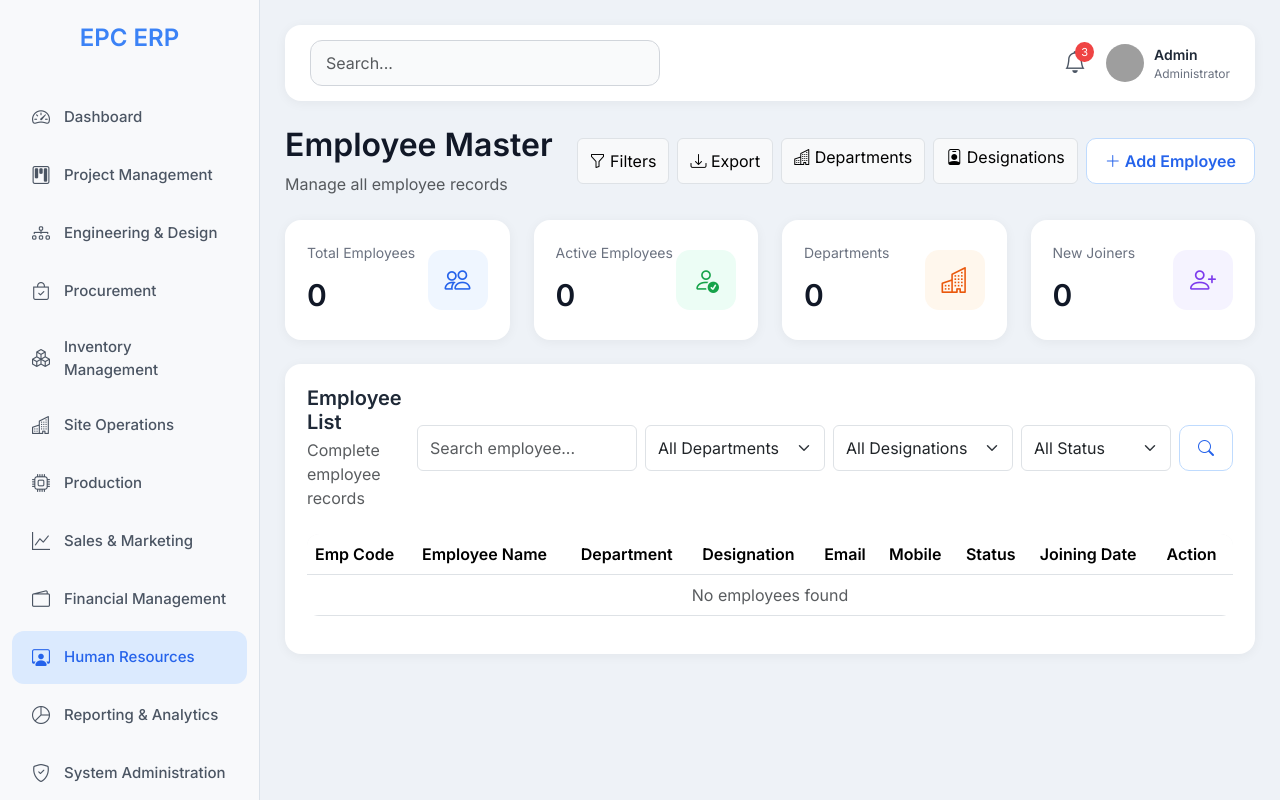
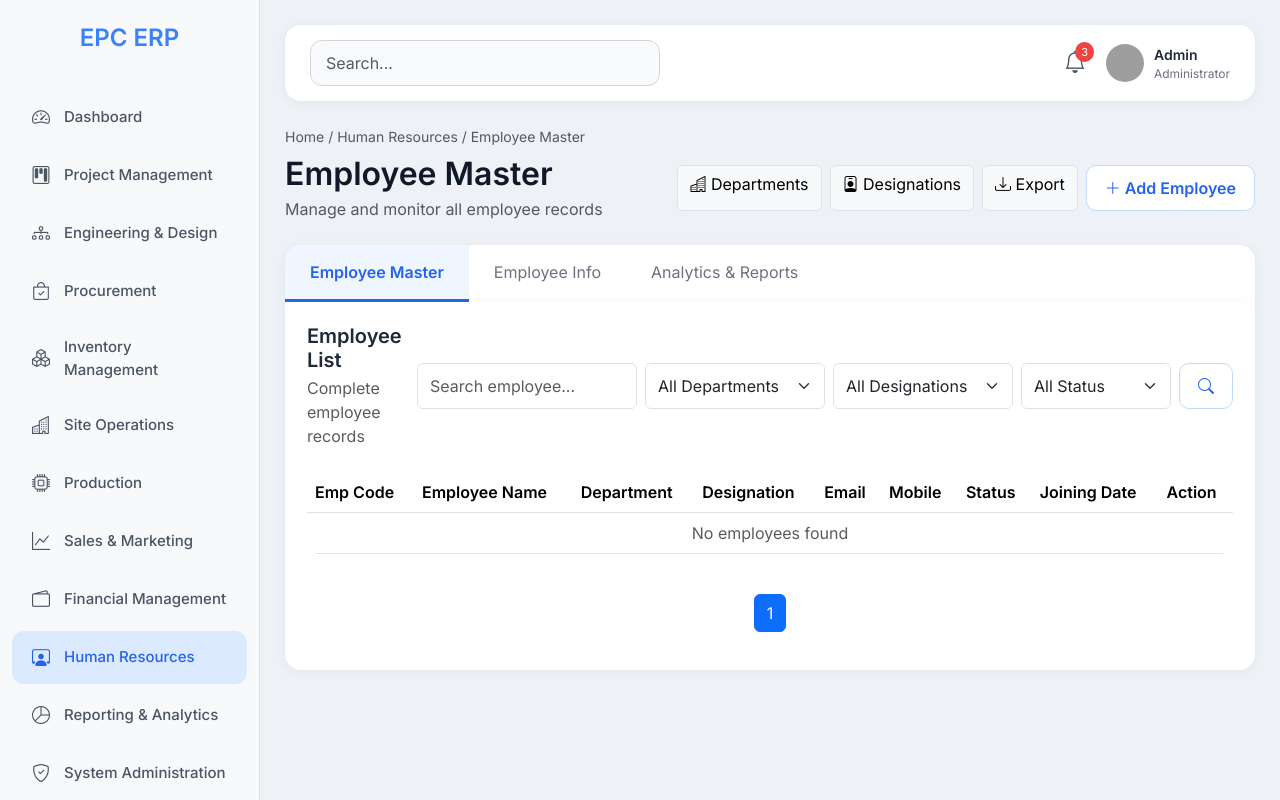
Before and after one commit to deepakpatil261097/EPC_ERP, a Django app: page /hr/employees/ in a window 1280 px wide. Run offline with Django 5.2, Linux system fonts and the light colour scheme; data that the repository does not hold is empty; grey boxes are pictures that could not be loaded.

Commit message:
HR module redesign phase 1 completed

```diff
--- a/hrms/templates/hrms/employee_list.html
+++ b/hrms/templates/hrms/employee_list.html
@@ -4,7 +4,26 @@
 
 <!-- PAGE HEADER -->
 
-<div class="d-flex justify-content-between align-items-center mb-4">
+<div class="mb-4">
+
+    <!-- BREADCRUMB -->
+
+    <div
+        class="text-muted mb-2"
+        style="
+            font-size:14px;
+        "
+    >
+
+        Home /
+        Human Resources /
+        Employee Master
+
+    </div>
+
+    <div
+        class="d-flex justify-content-between align-items-center"
+    >
 
         <div>
 
@@ -12,6 +31,7 @@
                 style="
                     font-weight:700;
                     color:#111827;
+                    margin-bottom:4px;
                 "
             >
 
@@ -23,42 +43,17 @@
                 class="text-muted mb-0"
             >
 
-            Manage all employee
-            records
+                Manage and monitor all employee records
 
             </p>
 
         </div>
 
+        <!-- ACTION BUTTONS -->
+
         <div
             class="d-flex gap-2"
         >
-
-        <!-- FILTER -->
-
-        <button
-            class="btn btn-light border"
-        >
-
-            <i class="bi bi-funnel"></i>
-
-            Filters
-
-        </button>
-
-        <!-- EXPORT -->
-
-        <button
-            class="btn btn-light border"
-        >
-
-            <i class="bi bi-download"></i>
-
-            Export
-
-        </button>
-
-        <!-- DEPARTMENTS -->
 
             <a
                 href="/hr/departments/"
@@ -71,8 +66,6 @@
 
             </a>
 
-        <!-- DESIGNATIONS -->
-
             <a
                 href="/hr/designations/"
                 class="btn btn-light border"
@@ -84,7 +77,16 @@
 
             </a>
 
-        <!-- ADD EMPLOYEE -->
+            <a
+                href="/hr/export-employees/"
+                class="btn btn-light border"
+            >
+
+                <i class="bi bi-download"></i>
+
+                Export
+
+            </a>
 
             <a
                 href="/hr/add-employee/"
@@ -101,225 +103,55 @@
 
     </div>
 
-<!-- KPI CARDS -->
+</div>
 
-<div class="row g-4 mb-4">
-
-    <!-- TOTAL EMPLOYEE -->
-
-    <div class="col-md-3">
-
-        <div class="erp-card">
+<!-- HR TABS -->
 
 <div
-                class="d-flex justify-content-between align-items-center"
-            >
-
-                <div>
-
-                    <div
-                        class="card-title-small"
-                    >
-
-                        Total Employees
-
-                    </div>
-
-                    <div
-                        class="card-value"
-                    >
-
-                        {{ total_employees }}
-
-                    </div>
-
-                </div>
-
-                <div
+    class="erp-card mb-4"
     style="
-                        width:60px;
-                        height:60px;
-                        border-radius:14px;
-                        background:#eff6ff;
-                        display:flex;
-                        align-items:center;
-                        justify-content:center;
-                        color:#2563eb;
-                        font-size:26px;
+        padding:0;
+        overflow:hidden;
     "
 >
 
-                    <i class="bi bi-people"></i>
+    <div class="d-flex">
 
-                </div>
-
-            </div>
-
-        </div>
-
-    </div>
-
-    <!-- ACTIVE EMPLOYEE -->
-
-    <div class="col-md-3">
-
-        <div class="erp-card">
-
-            <div
-                class="d-flex justify-content-between align-items-center"
-            >
-
-                <div>
-
-                    <div
-                        class="card-title-small"
-                    >
-
-                        Active Employees
-
-                    </div>
-
-                    <div
-                        class="card-value"
-                    >
-
-                        {{ active_employees }}
-
-                    </div>
-
-                </div>
-
-                <div
+    <a
+        href="/hr/employees/"
         style="
-                        width:60px;
-                        height:60px;
-                        border-radius:14px;
-                        background:#ecfdf5;
-                        display:flex;
-                        align-items:center;
-                        justify-content:center;
-                        color:#16a34a;
-                        font-size:26px;
+            padding:15px 25px;
+            text-decoration:none;
+            font-weight:600;
+            color:#2563eb;
+            border-bottom:3px solid #2563eb;
+            background:#eff6ff;
         "
     >
+        Employee Master
+    </a>
 
-                    <i class="bi bi-person-check"></i>
-
-                </div>
-
-            </div>
-
-        </div>
-
-    </div>
-
-    <!-- DEPARTMENTS -->
-
-    <div class="col-md-3">
-
-        <div class="erp-card">
-
-            <div
-                class="d-flex justify-content-between align-items-center"
-            >
-
-                <div>
-
-                    <div
-                        class="card-title-small"
-                    >
-
-                        Departments
-
-                    </div>
-
-                    <div
-                        class="card-value"
-                    >
-
-                        {{ total_departments }}
-
-                    </div>
-
-                </div>
-
-                <div
+    <a
+        href="#"
         style="
-                        width:60px;
-                        height:60px;
-                        border-radius:14px;
-                        background:#fff7ed;
-                        display:flex;
-                        align-items:center;
-                        justify-content:center;
-                        color:#ea580c;
-                        font-size:26px;
+            padding:15px 25px;
+            text-decoration:none;
+            color:#6b7280;
         "
     >
+        Employee Info
+    </a>
 
-                    <i class="bi bi-buildings"></i>
-
-                </div>
-
-            </div>
-
-        </div>
-
-    </div>
-
-    <!-- NEW JOINERS -->
-
-    <div class="col-md-3">
-
-        <div class="erp-card">
-
-            <div
-                class="d-flex justify-content-between align-items-center"
-            >
-
-                <div>
-
-                    <div
-                        class="card-title-small"
-                    >
-
-                        New Joiners
-
-                    </div>
-
-                    <div
-                        class="card-value"
-                    >
-
-                        {{ new_joiners }}
-
-                    </div>
-
-                </div>
-
-                <div
+    <a
+        href="#"
         style="
-                        width:60px;
-                        height:60px;
-                        border-radius:14px;
-                        background:#f5f3ff;
-                        display:flex;
-                        align-items:center;
-                        justify-content:center;
-                        color:#7c3aed;
-                        font-size:26px;
+            padding:15px 25px;
+            text-decoration:none;
+            color:#6b7280;
         "
     >
-
-                    <i class="bi bi-person-plus"></i>
-
-                </div>
-
-            </div>
-
-        </div>
-
-    </div>
+        Analytics & Reports
+    </a>
 
 </div>
 
@@ -763,6 +595,73 @@
 
     </div>
 
+    <!-- PAGINATION -->
+
+    <div class="mt-4">
+
+        <nav>
+
+            <ul class="pagination justify-content-center">
+
+                {% if employees.has_previous %}
+
+                <li class="page-item">
+
+                    <a
+                        class="page-link"
+                        href="?page={{ employees.previous_page_number }}"
+                    >
+
+                        Previous
+
+                    </a>
+
+                </li>
+
+                {% endif %}
+
+                {% for num in employees.paginator.page_range %}
+
+                <li
+                    class="page-item {% if employees.number == num %}active{% endif %}"
+                >
+
+                    <a
+                        class="page-link"
+                        href="?page={{ num }}"
+                    >
+
+                        {{ num }}
+
+                    </a>
+
+                </li>
+
+                {% endfor %}
+
+                {% if employees.has_next %}
+
+                <li class="page-item">
+
+                    <a
+                        class="page-link"
+                        href="?page={{ employees.next_page_number }}"
+                    >
+
+                        Next
+
+                    </a>
+
+                </li>
+
+                {% endif %}
+
+            </ul>
+
+        </nav>
+
+    </div>
+
 </div>
 
 {% endblock %}
--- a/hrms/urls.py
+++ b/hrms/urls.py
@@ -14,6 +14,8 @@ from .views import (
 
     delete_employee,
 
+    export_employees,
+
     department_list,
 
     add_department,
@@ -26,10 +28,14 @@ from .views import (
 
 urlpatterns = [
 
+    # DASHBOARD
+
     path(
         '',
         hr_dashboard
     ),
+
+    # EMPLOYEE
 
     path(
         'employees/',
@@ -57,6 +63,13 @@ urlpatterns = [
     ),
 
     path(
+        'export-employees/',
+        export_employees
+    ),
+
+    # DEPARTMENT
+
+    path(
         'departments/',
         department_list
     ),
@@ -65,6 +78,8 @@ urlpatterns = [
         'add-department/',
         add_department
     ),
+
+    # DESIGNATION
 
     path(
         'designations/',
--- a/hrms/views.py
+++ b/hrms/views.py
@@ -1,8 +1,14 @@
 from django.shortcuts import (
-
     render,
     redirect
+)
 
+from django.core.paginator import Paginator
+
+from .models import (
+    Employee,
+    Department,
+    Designation
 )
 
 from .models import (
@@ -57,7 +63,9 @@ def hr_dashboard(request):
 def employee_list(request):
 
     employees = (
-        Employee.objects.all().order_by('-id')
+        Employee.objects
+        .all()
+        .order_by('-id')
     )
 
     # SEARCH
@@ -107,6 +115,23 @@ def employee_list(request):
         employees = employees.filter(
             status=status
         )
+
+    # PAGINATION
+
+    paginator = Paginator(
+        employees,
+        25
+    )
+
+    page_number = request.GET.get(
+        'page'
+    )
+
+    employees = paginator.get_page(
+        page_number
+    )
+
+    # KPI
 
     total_employees = (
         Employee.objects.count()
@@ -161,11 +186,12 @@ def employee_list(request):
     return render(
 
         request,
+
         'hrms/employee_list.html',
+
         context
 
     )
-
 # ADD EMPLOYEE
 
 def add_employee(request):
@@ -611,3 +637,116 @@ def delete_employee(request, id):
     return redirect(
         '/hr/employees/'
     )
+    # EXPORT EMPLOYEES TO EXCEL
+
+def export_employees(request):
+
+    workbook = openpyxl.Workbook()
+
+    worksheet = workbook.active
+
+    worksheet.title = "Employees"
+
+    headers = [
+
+        "Employee Code",
+        "Employee Name",
+        "Department",
+        "Designation",
+        "Email",
+        "Mobile",
+        "Status",
+        "Joining Date",
+
+    ]
+
+    for col_num, header in enumerate(
+        headers,
+        1
+    ):
+
+        worksheet.cell(
+            row=1,
+            column=col_num
+        ).value = header
+
+    employees = Employee.objects.all()
+
+    row_num = 2
+
+    for employee in employees:
+
+        worksheet.cell(
+            row=row_num,
+            column=1
+        ).value = employee.employee_code
+
+        worksheet.cell(
+            row=row_num,
+            column=2
+        ).value = (
+            f"{employee.first_name} "
+            f"{employee.last_name}"
+        )
+
+        worksheet.cell(
+            row=row_num,
+            column=3
+        ).value = (
+            employee.department.department_name
+            if employee.department
+            else ""
+        )
+
+        worksheet.cell(
+            row=row_num,
+            column=4
+        ).value = (
+            employee.designation.designation_name
+            if employee.designation
+            else ""
+        )
+
+        worksheet.cell(
+            row=row_num,
+            column=5
+        ).value = employee.email
+
+        worksheet.cell(
+            row=row_num,
+            column=6
+        ).value = employee.mobile_no
+
+        worksheet.cell(
+            row=row_num,
+            column=7
+        ).value = employee.status
+
+        worksheet.cell(
+            row=row_num,
+            column=8
+        ).value = str(
+            employee.joining_date
+        )
+
+        row_num += 1
+
+    response = HttpResponse(
+
+        content_type=
+        "application/vnd.openxmlformats-officedocument.spreadsheetml.sheet"
+
+    )
+
+    response[
+        "Content-Disposition"
+    ] = (
+        'attachment; '
+        'filename=Employee_Master.xlsx'
+    )
+
+    workbook.save(
+        response
+    )
+
+    return response
```
Lines whose indentation alone changed are shown as unchanged.
